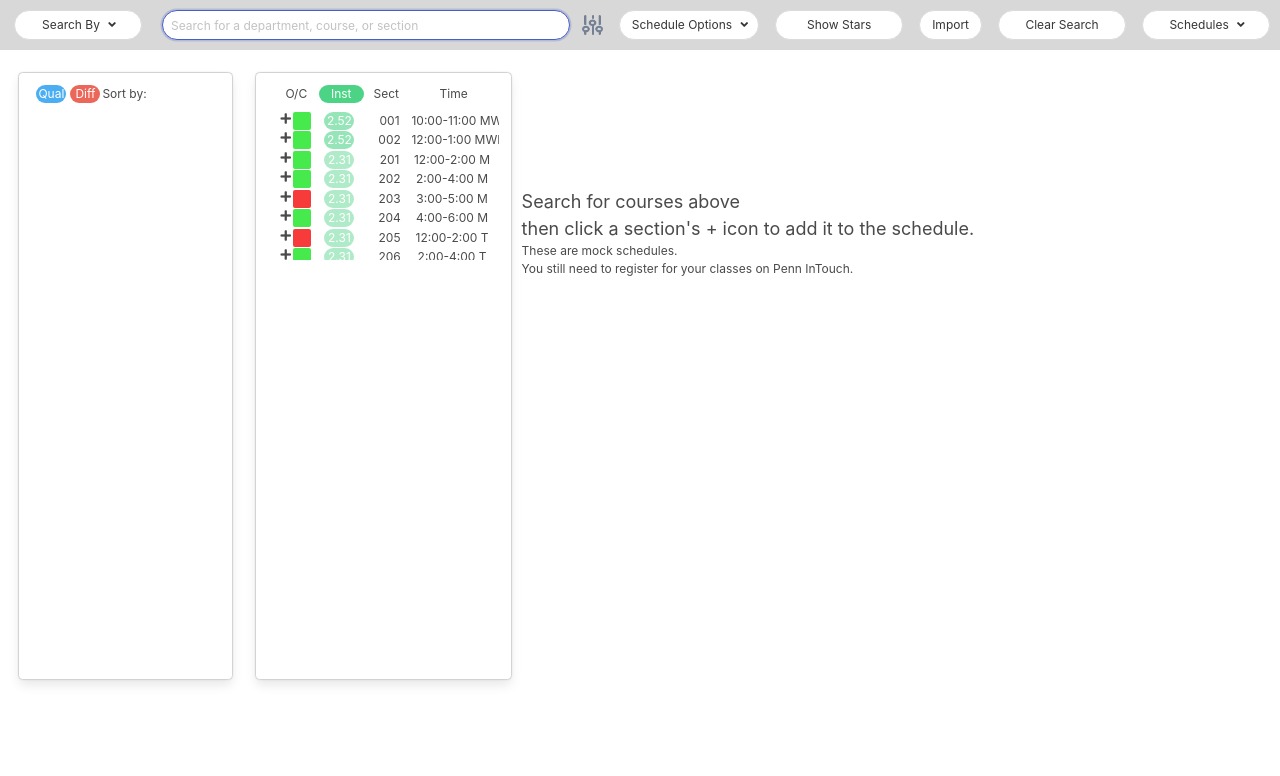
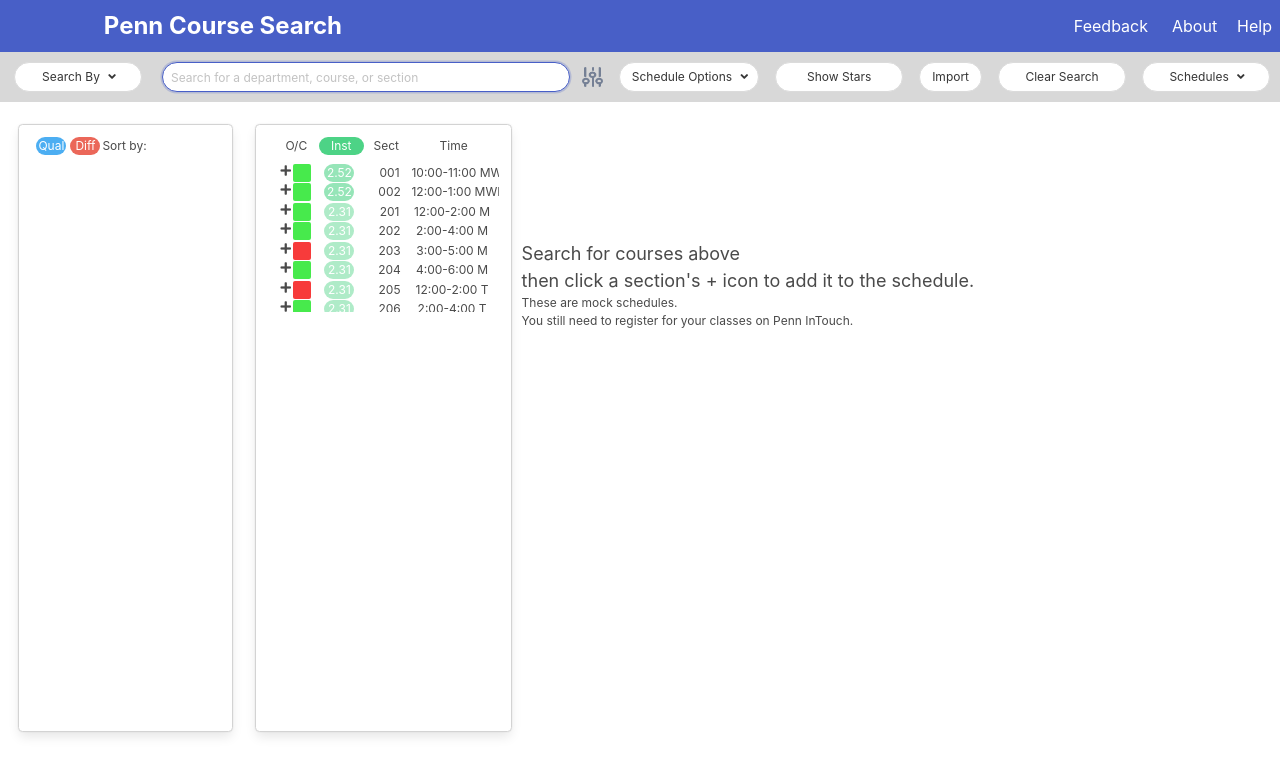
Before and after one commit to pennlabs/penn-course-plan, a React (Create React App) app in the folder frontend/: page / in a window 1280 px wide. Shown: the top 776 px of the page. Built offline with nearby package versions, Linux system fonts and the light colour scheme; some icons are missing.

Commit message:
Added in top header

```diff
--- a/frontend/src/App.js
+++ b/frontend/src/App.js
@@ -32,6 +32,28 @@
     render() {
         return (
             <Provider store = {store}>
+                <nav className="navbar is-link" role="navigation">
+                    <div className="navbar-brand">
+                        <div className="navbar-item nav-header">
+                            Penn Course Search
+                        </div>
+                    </div>
+                    <div className="navbar-menu">
+                        <div className="navbar-start">
+
+                        </div>
+                        <div className="navbar-end">
+
+                            <a className="navbar-item" href="https://airtable.com/shrf3pVP8e8HO2tO1">
+                                Feedback
+                            </a>
+                            <a className="navbar-item"
+                               style={{paddingRight:"0.5em"}}>About</a>
+                            <a className="navbar-item"
+                               style={{paddingRight:"0.5em"}}>Help</a>
+                        </div>
+                    </div>
+                </nav>
                 <SearchBar/>
                 <div className="App">
                     <div className="columns" id={"courses_and_sections"}>
```
